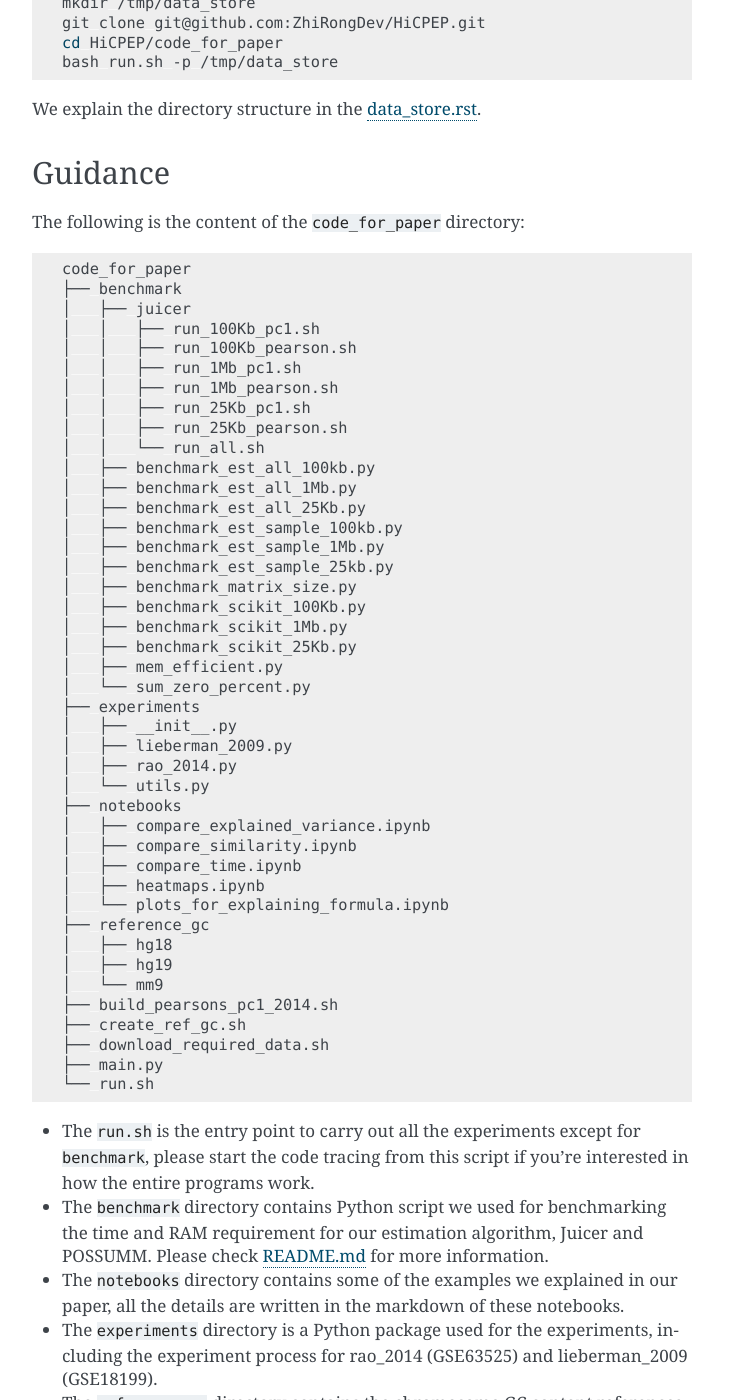
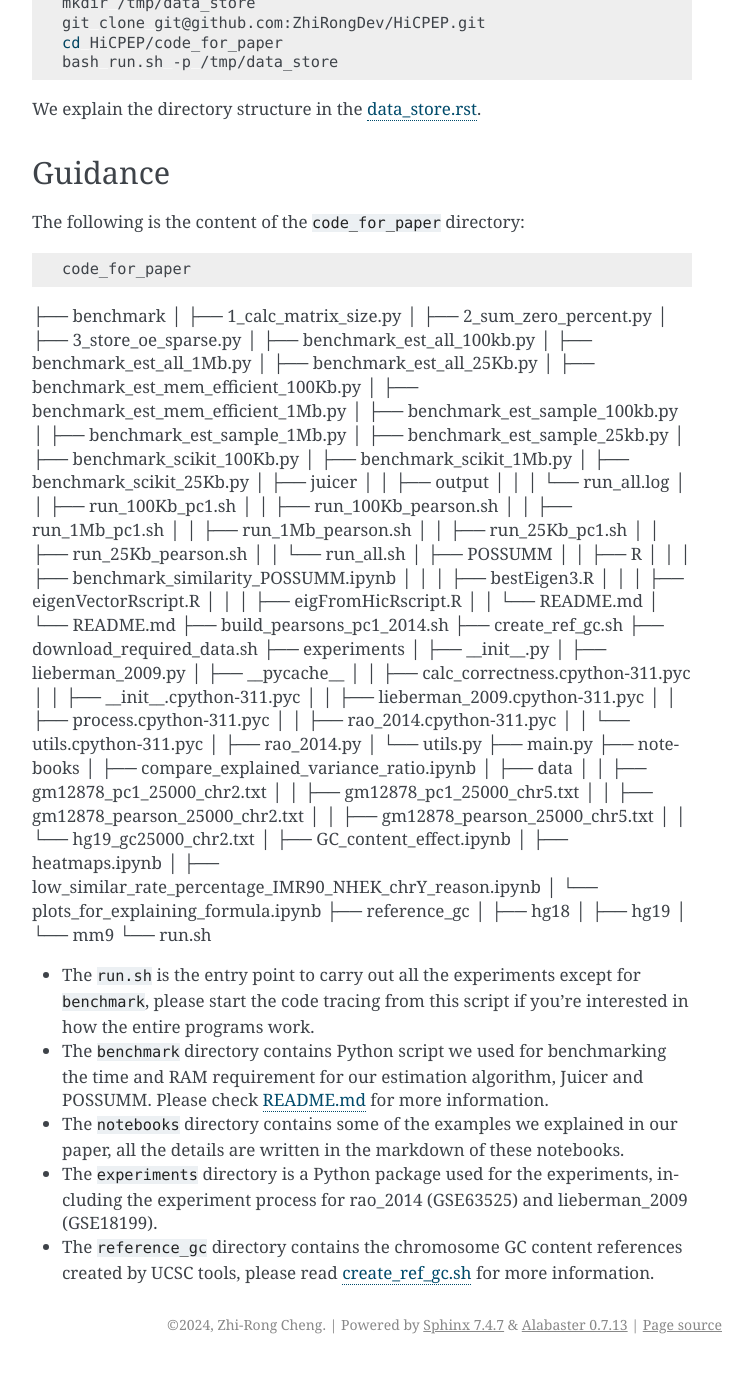
Before and after one commit to ZhiRongDev/HiCPEP, a Sphinx documentation site: the page built from docs/source/code_for_paper.rst, in a window 1280 px wide and 1400 px high, scrolled down 568 px. Shown: the whole window, without its empty margins (388-1140 px from the left). Built offline with Sphinx 7.4.7, drawn with Linux system fonts in a browser that asks for light colours; after the commit the page ends 1932 px from its top, so only the background shows below that.

Commit message:
Update docs

```diff
--- a/docs/source/code_for_paper.rst
+++ b/docs/source/code_for_paper.rst
@@ -33,47 +33,72 @@ The following is the content of the ``code_for_paper`` directory:
 .. code:: bash
 
     code_for_paper
-    ├── benchmark
-    │   ├── juicer
-    │   │   ├── run_100Kb_pc1.sh
-    │   │   ├── run_100Kb_pearson.sh
-    │   │   ├── run_1Mb_pc1.sh
-    │   │   ├── run_1Mb_pearson.sh
-    │   │   ├── run_25Kb_pc1.sh
-    │   │   ├── run_25Kb_pearson.sh
-    │   │   └── run_all.sh
-    │   ├── benchmark_est_all_100kb.py
-    │   ├── benchmark_est_all_1Mb.py
-    │   ├── benchmark_est_all_25Kb.py
-    │   ├── benchmark_est_sample_100kb.py
-    │   ├── benchmark_est_sample_1Mb.py
-    │   ├── benchmark_est_sample_25kb.py
-    │   ├── benchmark_matrix_size.py
-    │   ├── benchmark_scikit_100Kb.py
-    │   ├── benchmark_scikit_1Mb.py
-    │   ├── benchmark_scikit_25Kb.py
-    │   ├── mem_efficient.py
-    │   └── sum_zero_percent.py
-    ├── experiments
-    │   ├── __init__.py
-    │   ├── lieberman_2009.py
-    │   ├── rao_2014.py
-    │   └── utils.py
-    ├── notebooks
-    │   ├── compare_explained_variance.ipynb
-    │   ├── compare_similarity.ipynb
-    │   ├── compare_time.ipynb
-    │   ├── heatmaps.ipynb
-    │   └── plots_for_explaining_formula.ipynb
-    ├── reference_gc
-    │   ├── hg18
-    │   ├── hg19
-    │   └── mm9
-    ├── build_pearsons_pc1_2014.sh
-    ├── create_ref_gc.sh
-    ├── download_required_data.sh
-    ├── main.py
-    └── run.sh
+├── benchmark
+│   ├── 1_calc_matrix_size.py
+│   ├── 2_sum_zero_percent.py
+│   ├── 3_store_oe_sparse.py
+│   ├── benchmark_est_all_100kb.py
+│   ├── benchmark_est_all_1Mb.py
+│   ├── benchmark_est_all_25Kb.py
+│   ├── benchmark_est_mem_efficient_100Kb.py
+│   ├── benchmark_est_mem_efficient_1Mb.py
+│   ├── benchmark_est_sample_100kb.py
+│   ├── benchmark_est_sample_1Mb.py
+│   ├── benchmark_est_sample_25kb.py
+│   ├── benchmark_scikit_100Kb.py
+│   ├── benchmark_scikit_1Mb.py
+│   ├── benchmark_scikit_25Kb.py
+│   ├── juicer
+│   │   ├── output
+│   │   │   └── run_all.log
+│   │   ├── run_100Kb_pc1.sh
+│   │   ├── run_100Kb_pearson.sh
+│   │   ├── run_1Mb_pc1.sh
+│   │   ├── run_1Mb_pearson.sh
+│   │   ├── run_25Kb_pc1.sh
+│   │   ├── run_25Kb_pearson.sh
+│   │   └── run_all.sh
+│   ├── POSSUMM
+│   │   ├── R
+│   │   │   ├── benchmark_similarity_POSSUMM.ipynb
+│   │   │   ├── bestEigen3.R
+│   │   │   ├── eigenVectorRscript.R
+│   │   │   ├── eigFromHicRscript.R
+│   │   └── README.md
+│   └── README.md
+├── build_pearsons_pc1_2014.sh
+├── create_ref_gc.sh
+├── download_required_data.sh
+├── experiments
+│   ├── __init__.py
+│   ├── lieberman_2009.py
+│   ├── __pycache__
+│   │   ├── calc_correctness.cpython-311.pyc
+│   │   ├── __init__.cpython-311.pyc
+│   │   ├── lieberman_2009.cpython-311.pyc
+│   │   ├── process.cpython-311.pyc
+│   │   ├── rao_2014.cpython-311.pyc
+│   │   └── utils.cpython-311.pyc
+│   ├── rao_2014.py
+│   └── utils.py
+├── main.py
+├── notebooks
+│   ├── compare_explained_variance_ratio.ipynb
+│   ├── data
+│   │   ├── gm12878_pc1_25000_chr2.txt
+│   │   ├── gm12878_pc1_25000_chr5.txt
+│   │   ├── gm12878_pearson_25000_chr2.txt
+│   │   ├── gm12878_pearson_25000_chr5.txt
+│   │   └── hg19_gc25000_chr2.txt
+│   ├── GC_content_effect.ipynb
+│   ├── heatmaps.ipynb
+│   ├── low_similar_rate_percentage_IMR90_NHEK_chrY_reason.ipynb
+│   └── plots_for_explaining_formula.ipynb
+├── reference_gc
+│   ├── hg18
+│   ├── hg19
+│   └── mm9
+└── run.sh
 
 * The ``run.sh`` is the entry point to carry out all the experiments except for ``benchmark``, please start the code tracing from this script if you're interested in how the entire programs work.
 * The ``benchmark`` directory contains Python script we used for benchmarking the time and RAM requirement for our estimation algorithm, Juicer and POSSUMM. Please check `README.md <https://github.com/ZhiRongDev/HiCPEP/blob/main/code_for_paper/benchmark/README.md>`_ for more information.
--- a/docs/source/data_store.rst
+++ b/docs/source/data_store.rst
@@ -30,6 +30,6 @@ The ``est_pc1_pattern`` directory contains the text files of the Estimated PC1-p
 The ``plots`` directories including the scatter and the relative_magnitude plots.
 In the ``summary`` directory there are (2009 means using the data from GSE18199; 2014 means using the data from GSE63525):
 
-1. ``summary_similarity_2009.xlsx`` and ``summary_similarity_2014.xlsx``, which is for comparing the ``similar_rate`` between the juicer_tools calculated PC1 and the Estimated PC1-pattern.
+1. ``summary_similarity_2009.xlsx`` and ``summary_similarity_2014.xlsx``, `summary_similarity_2014_sample10.xlsx`, which is for comparing the ``similar_rate`` between the juicer_tools calculated PC1 and the Estimated PC1-pattern, with and  without using sampling method.
 2. ``summary_self_pca_2009.xlsx`` and ``summary_self_pca_2014.xlsx``, which is for recording the explained variance ratio of the first 3 Principal components of the Pearson matrix, and for recording the ``similar_rate`` between the self calaulated PC1 (NOT the juicer_tools calculated PC1) and the Estimated PC1-pattern.
 3. ``summary_similar_rate_percentage_2014.xlsx``, which is used for summarizing the percentage of columns in the covariance matrix that has a similar_rate over 90%, 95% or 99%.
```
